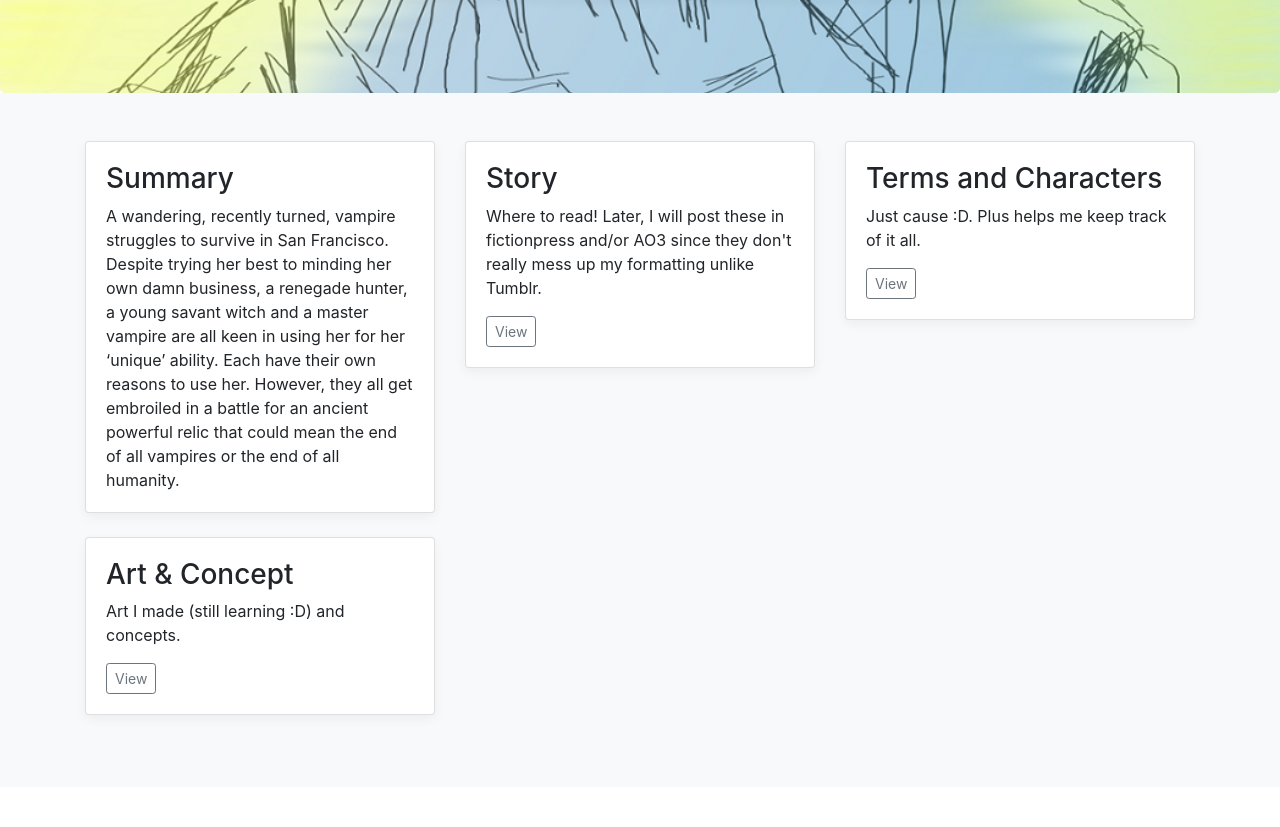
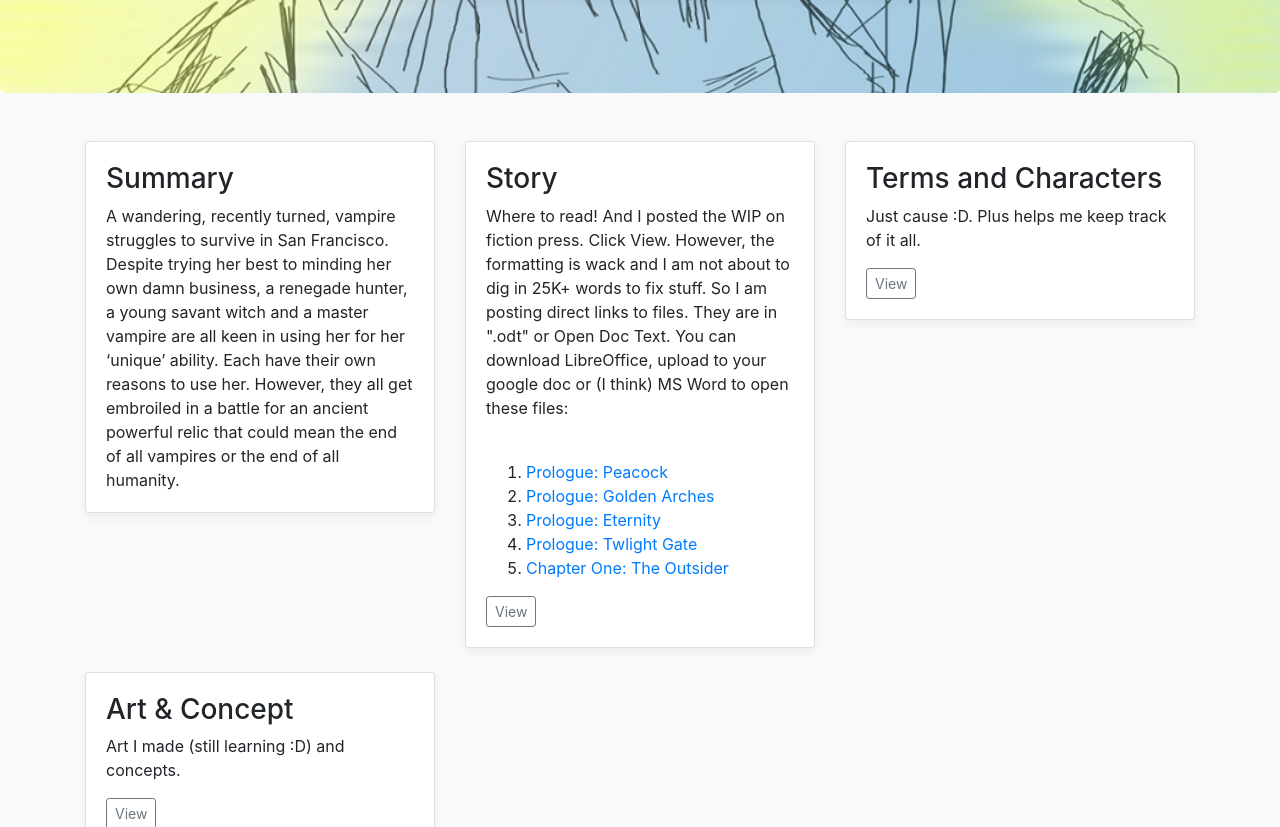
Before and after one commit to light-a-vampire-story/light-a-vampire-story.github.io, a plain HTML site: page index.html in a window 1280 px wide. Shown: the part 273-1100 px from the top of the page. Drawn offline with nearby package versions, Linux system fonts and the light colour scheme.

Commit message:
Updated index with direct story download

```diff
--- a/index.html
+++ b/index.html
@@ -116,10 +116,31 @@ footer p {
                     -->
                     <div class="card-body">
                     <h3>Story</h3>
-                    <p class="card-text">Where to read! Later, I will post these in fictionpress and/or AO3 since they don't really mess up my formatting unlike Tumblr.</p>
+                    <p class="card-text">Where to read! And I posted the WIP on fiction press. Click View. However, the formatting is wack and I am not about to dig in 25K+ words to fix stuff.
+                        So I am posting direct links to files. They are in ".odt" or Open Doc Text. You can download LibreOffice, upload to your google doc or (I think) MS Word to open these files:
+                         <br><br>
+                         <ol>
+                             <li>
+                                 <a href="Light - Prologue_ Peacock.odt" target="_blank">Prologue: Peacock</a>
+                             </li>
+                             <li>
+                                 <a href="Light - Prologue_ Golden Arches.odt" target="_blank">Prologue: Golden Arches</a>
+                             </li>
+                             <li>
+                                 <a href="Light - Prologue_ Eternity.odt" target="_blank">Prologue: Eternity</a>
+                             </li>
+                             <li>
+                                 <a href="Light - Prologue_ Twlight Gate.odt" target="_blank">Prologue: Twlight Gate</a>
+                             </li>
+                             <li>
+                                 <a href="Light - Chapter One_ The Outsider.odt" target="_blank">Chapter One: The Outsider</a>
+                             </li>
+                        </ol>
+
+                        </p>
                     <div class="d-flex justify-content-between align-items-center">
                         <div class="btn-group">
-                        <a href="https://light-a-vampire-story.tumblr.com/TheStory"  target="_blank">
+                        <a href="https://www.fictionpress.com/s/3326075/1/Light-A-Vampire-Story"  target="_blank">
                             <button type="button" class="btn btn-sm btn-outline-secondary">View</button>
                         </a>
                         </div>
```
